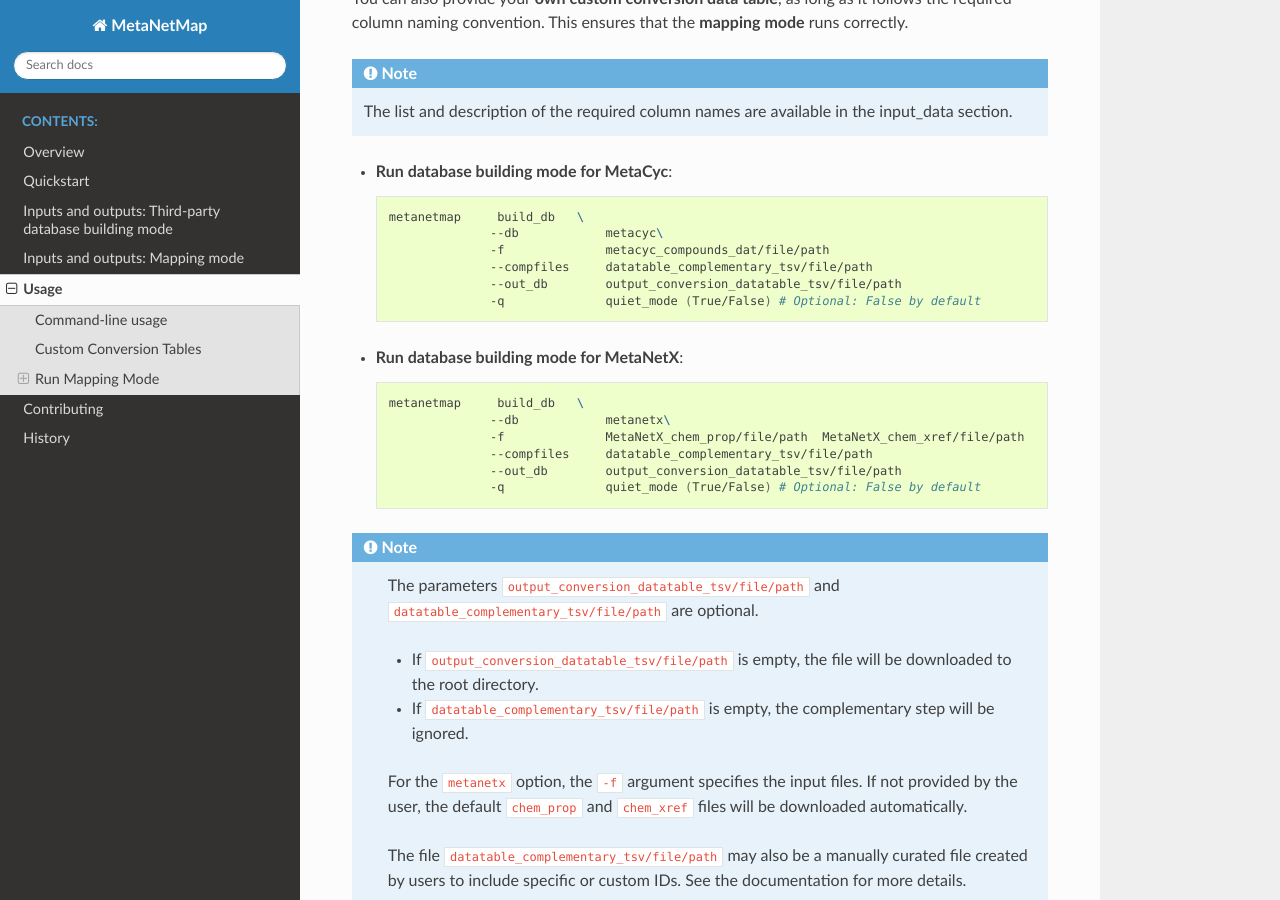
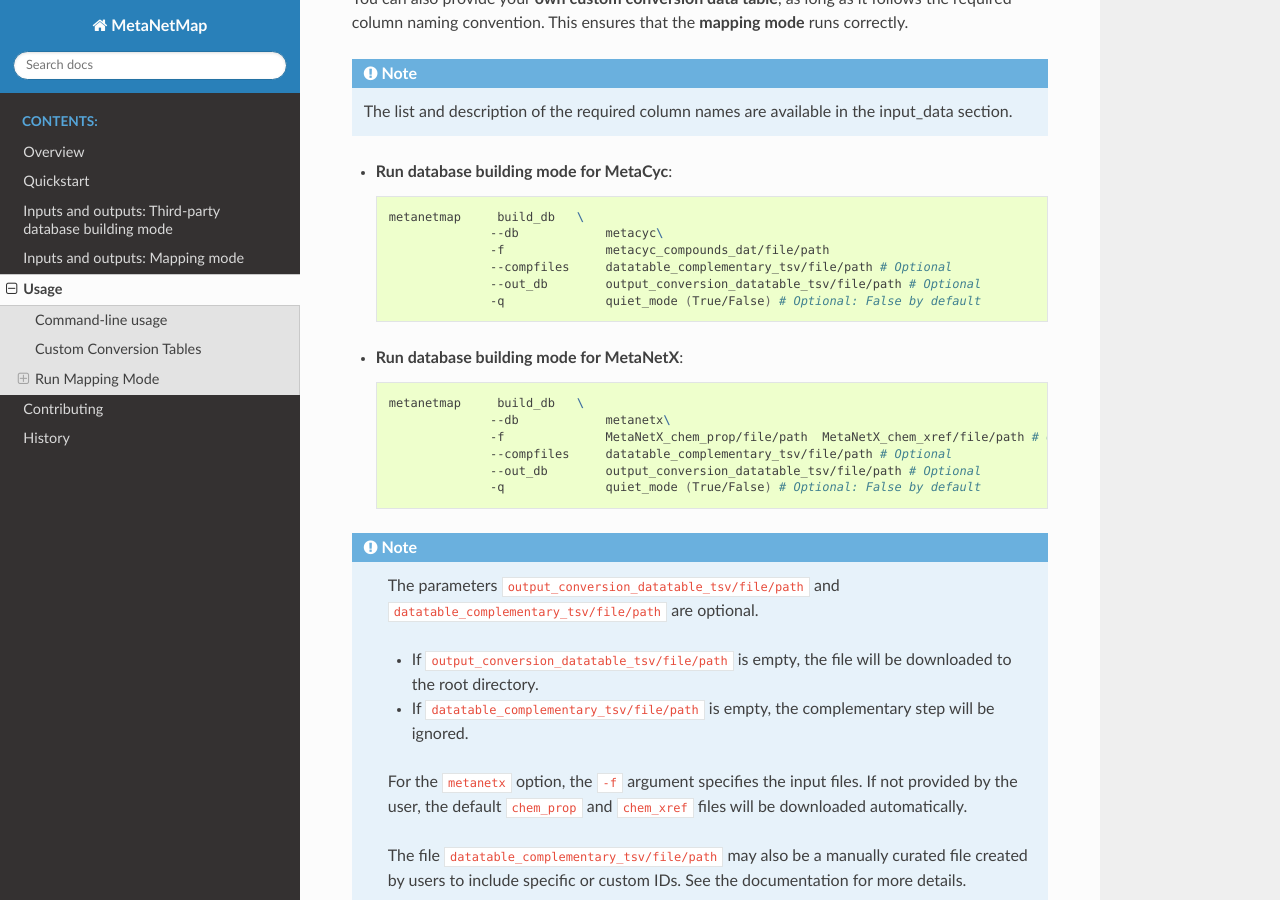
Before and after one commit to coraliemuller/metanetmap, a Sphinx documentation site: the page built from docs/usage.rst, in a window 1280 px wide and 900 px high, scrolled down 743 px. Built offline with Sphinx 7.4.7 and the Read the Docs theme 3.1.0, drawn with Linux system fonts in a browser that asks for light colours; pages that are not in the unit, such as notebooks, are missing from menus.

Commit message:
updtae optional

```diff
--- a/docs/usage.rst
+++ b/docs/usage.rst
@@ -41,8 +41,8 @@
     metanetmap     build_db   \
                   --db            metacyc\
                   -f              metacyc_compounds_dat/file/path
-                  --compfiles     datatable_complementary_tsv/file/path
-                  --out_db        output_conversion_datatable_tsv/file/path
+                  --compfiles     datatable_complementary_tsv/file/path # Optional
+                  --out_db        output_conversion_datatable_tsv/file/path # Optional
                   -q              quiet_mode (True/False) # Optional: False by default
 
 
@@ -52,9 +52,9 @@
 
     metanetmap     build_db   \
                   --db            metanetx\
-                  -f              MetaNetX_chem_prop/file/path  MetaNetX_chem_xref/file/path
-                  --compfiles     datatable_complementary_tsv/file/path
-                  --out_db        output_conversion_datatable_tsv/file/path
+                  -f              MetaNetX_chem_prop/file/path  MetaNetX_chem_xref/file/path # Optional
+                  --compfiles     datatable_complementary_tsv/file/path # Optional
+                  --out_db        output_conversion_datatable_tsv/file/path # Optional
                   -q              quiet_mode (True/False) # Optional: False by default
 
 
```
